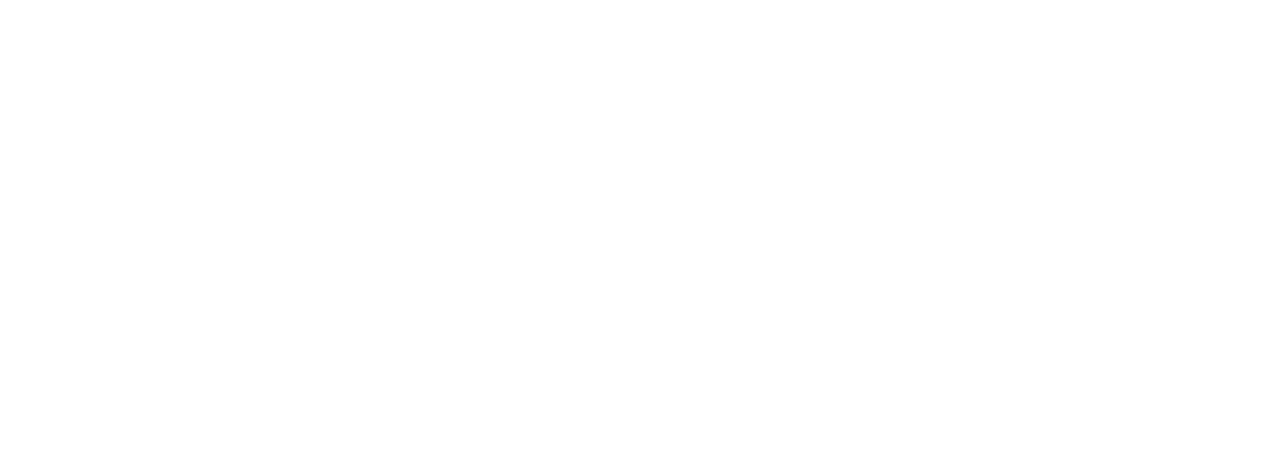
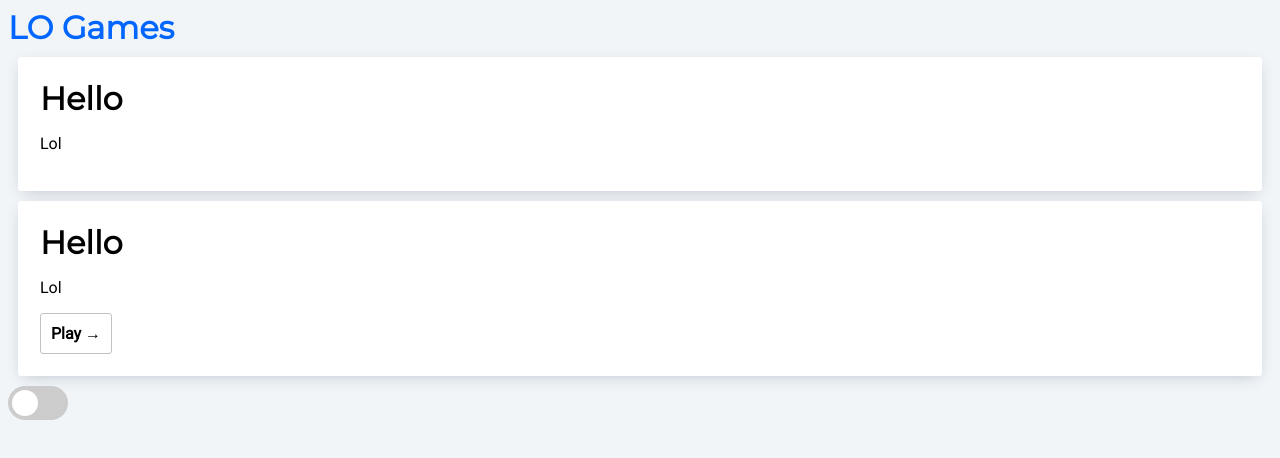
Before and after one commit to Adxxmm/LO-Software-Club-Games, a plain HTML site: page index.html in a window 1280 px wide. Drawn offline with Linux system fonts and the light colour scheme.

Commit message:
added main divs, topbar, dark mode, major syling

```diff
--- a/index.html
+++ b/index.html
@@ -1,13 +1,46 @@
 <!DOCTYPE html>
 <html>
+
 <head lang="en">
     <meta charset="UTF-8">
     <meta name="description" content="A collection of games created in a club by hobbyist programmers at Lillian Osborne High School.">
     <meta name="viewport" content="width=device-width, initial-scale=1.0">
     <meta name="author" content="Adam Mehaney, Sovereign Shahid">
     <meta name="keywords" content="games, school project, programming, hobbyist programmer, development, high school">
+
+    <link rel="stylesheet" href="style.css">
+    <link rel="stylesheet" href="switches.css">
+
+    <script src="site.js"></script>
 </head>
+
 <body>
+    <div class="topbar">
+        <h1 class="title">LO Games</h1>
+        <!-- <div class="topbutton">
+                <h1 class="buttontext">Home</h1>
+            </div> -->
+    </div>
 
+    <div class="generalblock">
+        <h1>Hello</h1>
+        <p>Lol</p>
+    </div>
+    <div class="generalblock">
+        <h1>Hello</h1>
+        <p>Lol</p>
+        <div class="playholder">
+            <div class="playbutton">
+                <p class="playbuttontext">Play &#8594;</p>
+            </div>
+        </div>
+    </div>
 </body>
+<footer>
+    <label class="switch"">
+        <input type="checkbox">
+        <span class="slider round" id="darkswitch" onClick="DarkModeToggle()"></span>
+    </label>
+</footer>
+
 </html>
--- /dev/null
+++ b/site.js
@@ -0,0 +1,36 @@
+var DarkModeSwitch = document.getElementById("darkswitch");
+var RootStyle = document.querySelector(':root');
+var Style = getComputedStyle(RootStyle)
+
+var DarkModeEnabled = false;
+var Count = 0;
+
+function DarkModeToggle() {
+    console.log(Count);
+    console.log(Style.getPropertyValue("--light-primary-color"));
+    if (DarkModeEnabled == false) {
+        console.log("Dark Mode Enabled");
+
+        DarkModeEnabled = true;
+        document.cookie = "darkMode=on";
+
+        RootStyle.style.setProperty("--primary-color",  Style.getPropertyValue("--dark-primary-color"));
+        RootStyle.style.setProperty("--secondary-color",  Style.getPropertyValue("--dark-secondary-color"));
+        RootStyle.style.setProperty("--accent-color",  Style.getPropertyValue("--dark-accent-color"));
+        RootStyle.style.setProperty("--text-color",  Style.getPropertyValue("--dark-text-color"));
+    } else {
+        console.warn("Dark Mode is disabled");
+
+        DarkModeEnabled = false;
+        document.cookie = "darkMode=off";
+
+        RootStyle.style.setProperty("--primary-color", Style.getPropertyValue("--light-primary-color"));
+        RootStyle.style.setProperty("--secondary-color",  Style.getPropertyValue("--light-secondary-color"));
+        RootStyle.style.setProperty("--accent-color",  Style.getPropertyValue("--light-accent-color"));
+        RootStyle.style.setProperty("--text-color",  Style.getPropertyValue("--light-text-color"));
+    }
+};
+
+if (document.cookie === "darkMode=on") {
+    DarkModeToggle();
+}
--- a/style.css
+++ b/style.css
@@ -1 +1,105 @@
 @import url('https://fonts.googleapis.com/css2?family=Roboto&display=swap&family=Montserrat&display=swap');
+
+:root {
+    --primary-color: #fff;
+    --secondary-color: #f1f5f8;
+    --accent-color: #0066ff;
+    --text-color: black;
+
+    --light-primary-color: #fff;
+    --light-secondary-color: #f1f5f8;
+    --light-accent-color: #0066ff;
+    --light-text-color: black;
+
+    --dark-primary-color: rgb(44, 44, 44);
+    --dark-secondary-color: #353535;
+    --dark-accent-color: #0066ff;
+    --dark-text-color: white;
+
+    --transition: 0.2s;
+
+    --shadow: 0 4px 15px -5px rgba(7, 25, 71, .25);
+    --rounded-border: 3px;
+}
+
+body {
+    background-color: var(--secondary-color);
+}
+
+h1 {
+    color: var(--text-color);
+    font-family: 'Montserrat', sans-serif;
+}
+
+p {
+    color: var(--text-color);
+    font-family: 'Roboto', sans-serif;
+}
+
+h1 {
+    margin: 0px;
+}
+
+.topbar {
+    display: flex;
+    align-items: center;
+    flex-direction: row;
+}
+
+.topbutton {
+    border-radius: var(--rounded-border);
+    background-color: var(--accent-color);
+    padding: 2px;
+}
+
+.buttontext {
+    color: var(primary-color);
+    margin: 0px;
+}
+
+.title {
+    color: var(--accent-color);
+    font-family: 'Montserrat', sans-serif;
+    font-weight: bold;
+}
+
+.generalblock {
+    background-color: var(--primary-color);
+    border: 2px solid var(--primary-color);
+    border-radius: var(--rounded-border);
+    padding: 20px;
+    margin: 10px;
+    box-shadow: var(--shadow);
+}
+
+.generalblock:hover {
+    transition-duration: var(--transition);
+    border: 2px solid var(--accent-color);
+}
+
+.playholder {
+    display: flex;
+    flex-direction: row;
+}
+
+.playbutton {
+    border-radius: var(--rounded-border);
+    border: 1px solid rgb(194, 194, 194);
+    padding: 10px;
+}
+
+.playbuttontext {
+    margin: 0;
+    font-weight: 900;
+}
+
+.playbutton:hover {
+    transition-duration: var(--transition);
+    background-color: var(--secondary-color);
+    border: 1px solid var(--accent-color);
+}
+
+/* .playbutton:hover .playbuttontext {
+    transition-duration: var(--transition);
+    color: white;
+} */
--- /dev/null
+++ b/switches.css
@@ -0,0 +1,61 @@
+.switch {
+    position: relative;
+    display: inline-block;
+    width: 60px;
+    height: 34px;
+}
+
+.switch input {
+    opacity: 0;
+    width: 0;
+    height: 0;
+}
+
+.slider {
+    position: absolute;
+    cursor: pointer;
+    top: 0;
+    left: 0;
+    right: 0;
+    bottom: 0;
+    background-color: #ccc;
+    -webkit-transition: .4s;
+    transition: .4s;
+}
+
+.slider:before {
+    position: absolute;
+    content: "";
+    height: 26px;
+    width: 26px;
+    left: 4px;
+    bottom: 4px;
+    background-color: white;
+    -webkit-transition: .4s;
+    transition: .4s;
+}
+
+input:checked+.slider {
+    background-color: #2196F3;
+}
+
+input:focus+.slider {
+    box-shadow: 0 0 1px #2196F3;
+}
+
+input:checked+.slider:before {
+    -webkit-transform: translateX(26px);
+    -ms-transform: translateX(26px);
+    transform: translateX(26px);
+}
+
+
+/* Rounded sliders */
+
+.slider.round {
+    border-radius: 34px;
+}
+
+.slider.round:before {
+    border-radius: 50%;
+}
```
Lines whose indentation alone changed are shown as unchanged.
